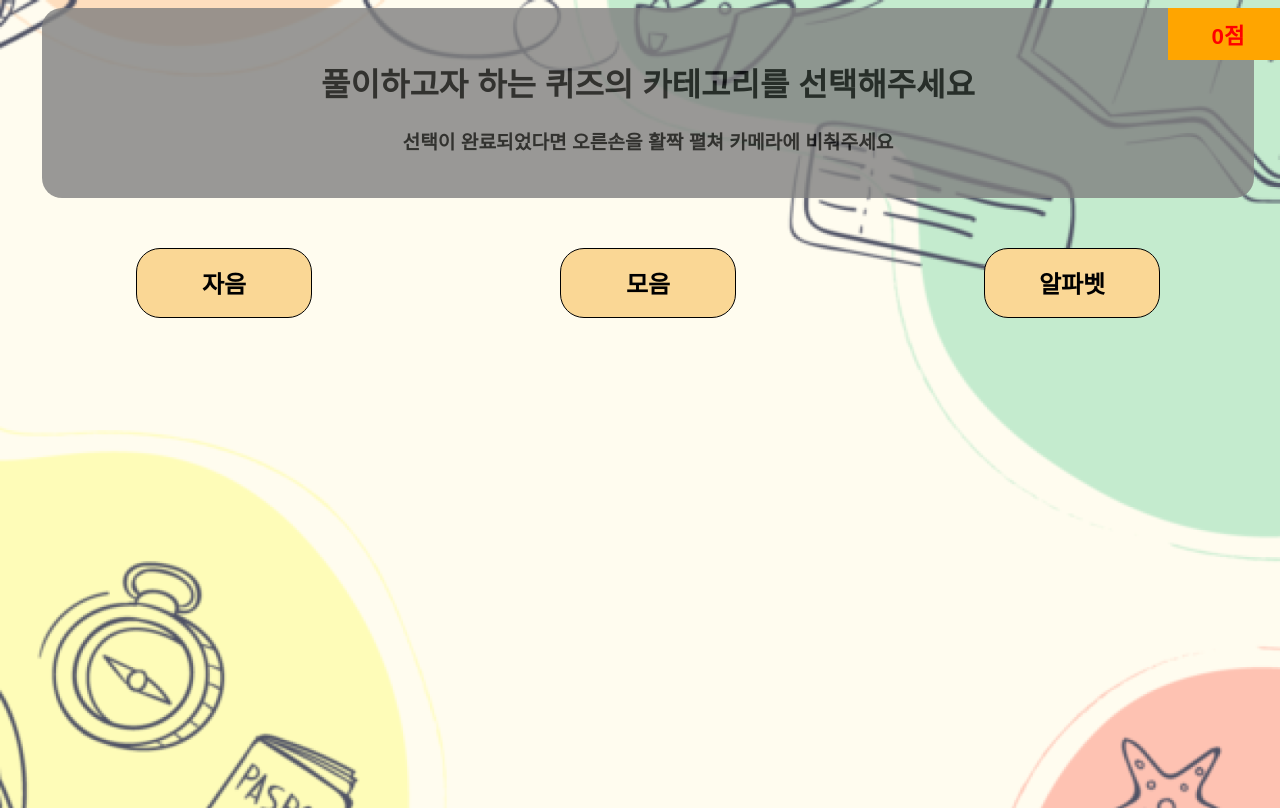
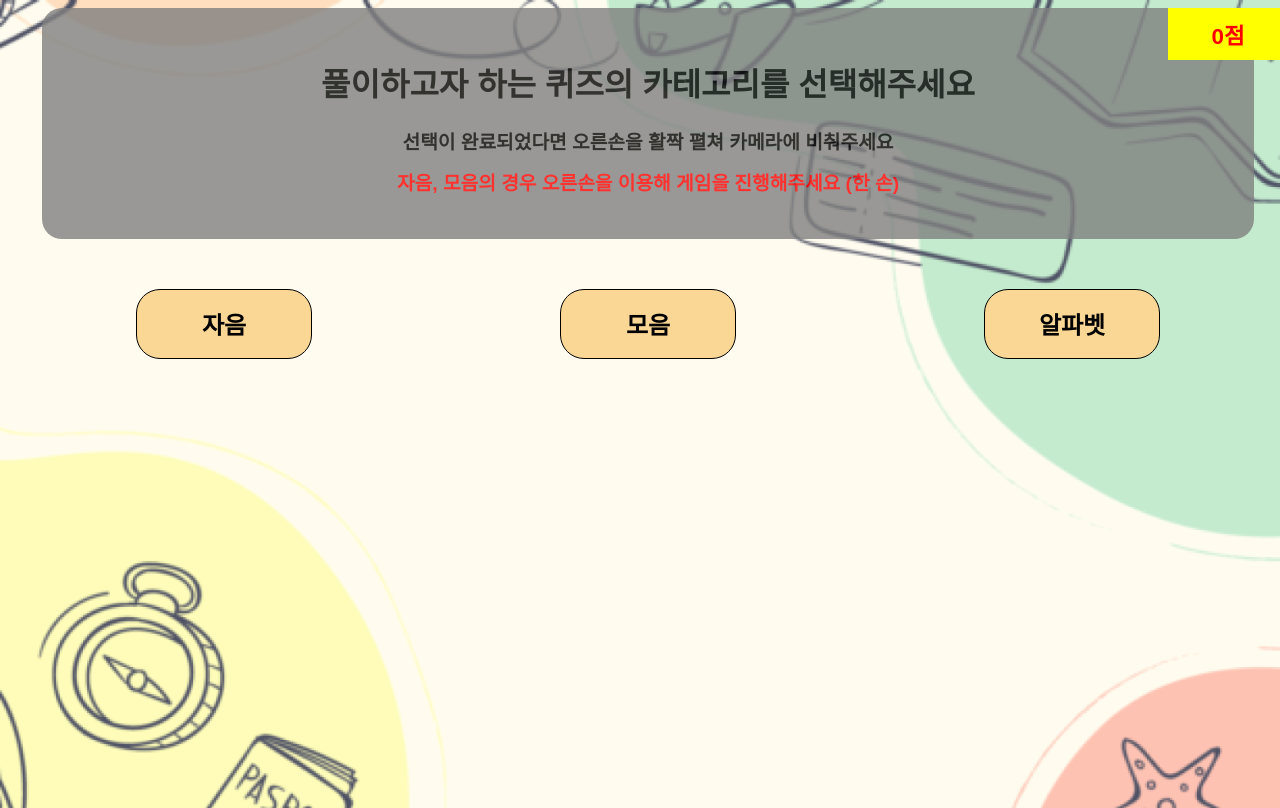
Before and after one commit to TUK-2023-Project/frontend, a React (Create React App) app: page /game in a window 1280 px wide. Built offline with nearby package versions, Linux system fonts and the light colour scheme; sample sign-in values are in the browser's storage; a web font is replaced by a local one.

Commit message:
hotfix: 폰트 크기, 색깔 스타일 수정

```diff
--- a/src/pages/Game/CategorySelection/index.tsx
+++ b/src/pages/Game/CategorySelection/index.tsx
@@ -30,6 +30,19 @@ const CategorySelection = () => {
         >
           {"선택이 완료되었다면 오른손을 활짝 펼쳐 카메라에 비춰주세요"}
         </h1>
+        <h1
+          className={
+            selectedButtonIndex !== null
+              ? styles["header__sub-title"]
+              : styles["header__sub-title"]
+          }
+          style={{
+            color: "red",
+            fontWeight: "bold",
+          }}
+        >
+          {"자음, 모음의 경우 오른손을 이용해 게임을 진행해주세요 (한 손)"}
+        </h1>
       </div>
 
       <div className={styles["category-wrapper"]}>
--- a/src/pages/Game/QuizReview/QuizReview.module.scss
+++ b/src/pages/Game/QuizReview/QuizReview.module.scss
@@ -35,7 +35,7 @@
 
     &__sub-title {
       text-align: center;
-      font-size: 0.8em;
+      font-size: 3em;
     }
 
     &__image {
--- a/src/pages/Game/game.module.scss
+++ b/src/pages/Game/game.module.scss
@@ -19,7 +19,7 @@
   position: absolute;
   top: 0;
   right: 0;
-  background-color: orange;
+  background-color: yellow;
   color: red;
   display: inline-block;
   padding: 10px;
```
